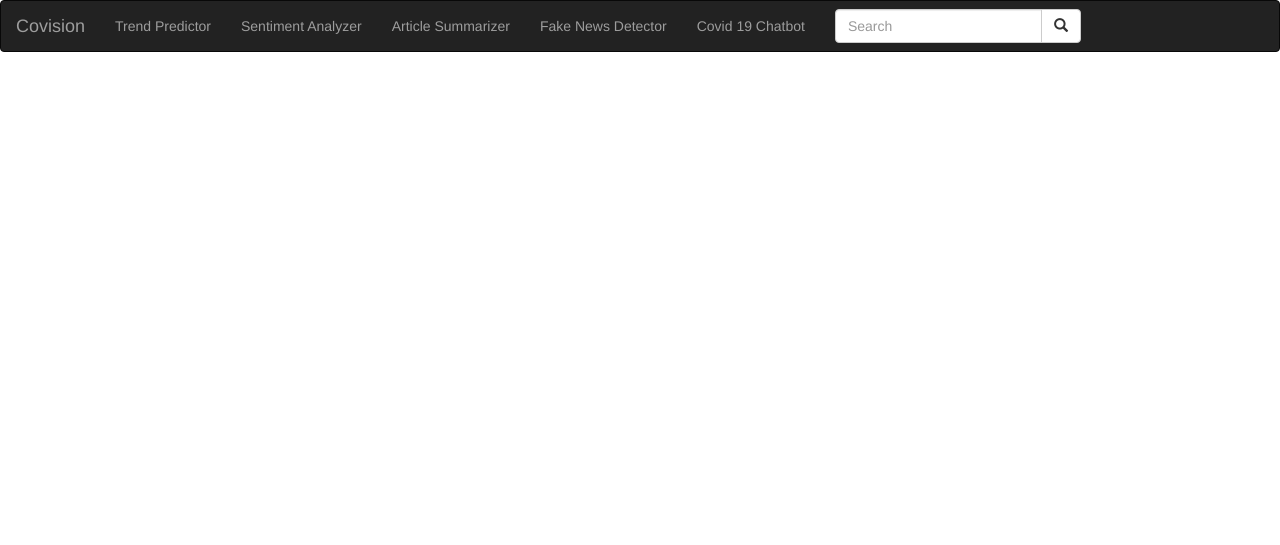
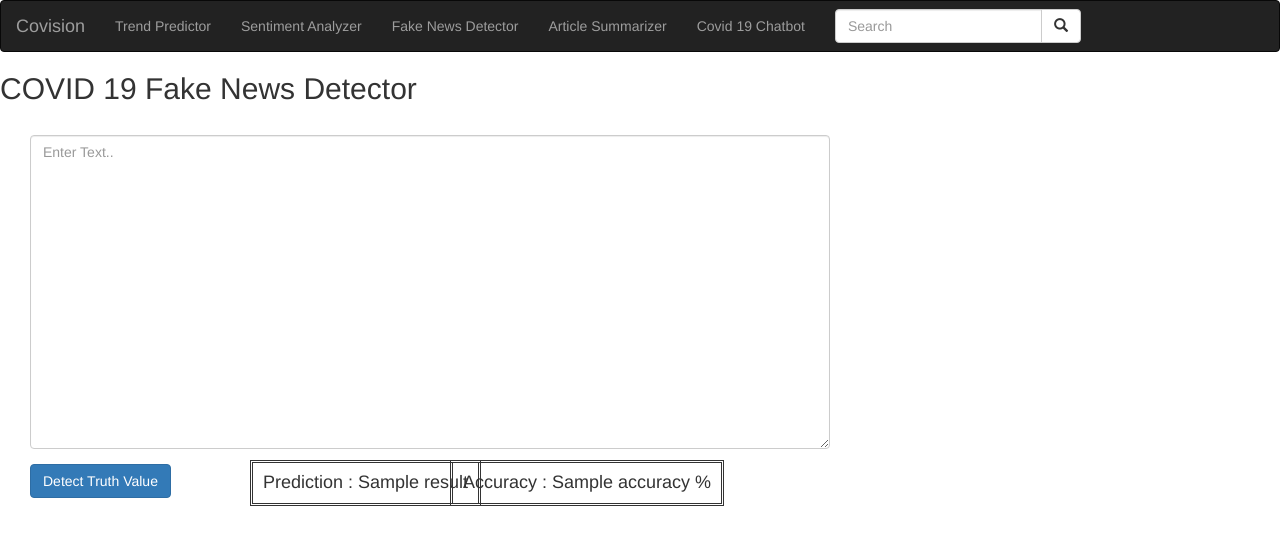
Before and after one commit to shobhitexe/Covision, a Django app: template base/templates/fakenews.html in a window 1280 px wide. Shown: the top 545 px of the page. Run offline with Django 3.2, Linux system fonts and the light colour scheme; the template is opened without the code that fills it: most values are stand-ins (such as "Sample title", 1, 10 or a date in 2020); some libraries are stand-ins or nearby versions.

Commit message:
added fake news detector

```diff
--- a/base/templates/base.html
+++ b/base/templates/base.html
@@ -10,6 +10,7 @@
     <link rel="stylesheet" href="https://maxcdn.bootstrapcdn.com/bootstrap/3.4.1/css/bootstrap.min.css">
   <script src="https://ajax.googleapis.com/ajax/libs/jquery/3.5.1/jquery.min.js"></script>
   <script src="https://maxcdn.bootstrapcdn.com/bootstrap/3.4.1/js/bootstrap.min.js"></script>
+
 </head>
 <body>
     <nav class="navbar navbar-inverse">
@@ -20,8 +21,8 @@
           <ul class="nav navbar-nav">
             <li ><a href="{% url 'predict' %}">Trend Predictor</a></li>
             <li ><a href="{% url 'sentiment' %}">Sentiment Analyzer</a></li>
+            <li><a href="{% url 'fakenews' %}">Fake News Detector</a></li>
             <li><a href="{% url 'summary' %}">Article Summarizer</a></li>
-            <li><a href="{% url 'fakenews' %}">Fake News Detector</a></li>
             <li><a href="{% url 'chatbot' %}">Covid 19 Chatbot</a></li>
           </ul>
           <form class="navbar-form navbar-left" action="/action_page.php">
--- a/base/templates/fakenews.html
+++ b/base/templates/fakenews.html
@@ -1,3 +1,55 @@
 {% extends "base.html" %}
 {% block content %}
+<script src="https://cdn.plot.ly/plotly-latest.min.js"></script>
+<h2>COVID 19 Fake News Detector</h2>
+<br>
+<div class="col-lg-10">
+    <form id="fakenews" method="POST" action="{% url 'fakenews' %}">
+        <textarea name="news" id="text" class="form-control" cols="10" rows="15" placeholder="Enter Text.." required></textarea>
+        <input type="submit" class="btn btn-primary" value="Detect Truth Value">
+    </form>
+</div>
+{% if result %}
+<div id="predict">
+    <h4 class="text-center">Prediction : {{result}}</h4>
+</div>
+<div id="accuracy">
+    <h4 class="text-center">Accuracy : {{accuracy}} %</h4>
+</div>
+{% endif %}
+
+
+<style id="compiled-css" type="text/css">
+ textarea {
+    width: 100px;
+    height: 100px;
+    padding: 0;
+    margin-bottom: 15px;
+ }
+ #fakenews {
+    width: 800px;
+    height: 25px;
+    border: none;
+    margin-left: 15px;
+    padding-top : 0;
+ }
+ #predict {
+    position: absolute;
+    left: 250px;
+    top: 460px;
+    border-style: double;
+    padding-left: 10px;
+    padding-right: 10px;
+ }
+ #accuracy {
+    position: absolute;
+    left: 450px;
+    top: 460px;
+    border-style: double;
+    padding-left: 10px;
+    padding-right: 10px;
+ }
+ </style>
+
+
 {% endblock content %}
```
Also changed, not shown: base/models.py (+28 -0 lines), base/views.py (+9 -1 lines), 2 other files.
